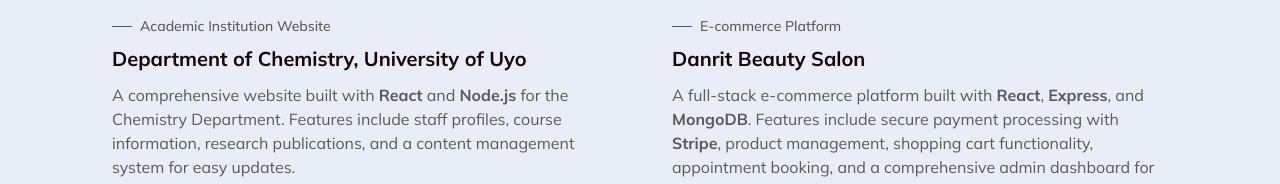
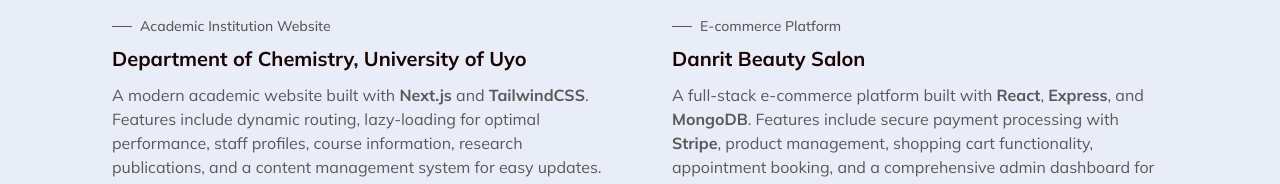
Before and after one commit to Nathaniyell/personal-portfolio, a plain HTML site: page index.html in a window 1280 px wide. Shown: the part 2850-3034 px from the top of the page. Drawn offline with nearby package versions, Linux system fonts and the light colour scheme.

Commit message:
Update Chemistry Department project description with Next.js and TailwindCSS technologies

```diff
--- a/index.html
+++ b/index.html
@@ -326,8 +326,10 @@
                   <h2 class="projects__title">Department of Chemistry, University of Uyo</h2>
 
                   <p class="projects__description">
-                     A comprehensive website built with <b>React</b> and <b>Node.js</b> for the Chemistry Department.
-                     Features include staff profiles, course information, research publications, and a content
+                     A modern academic website built with <b>Next.js</b> and <b>TailwindCSS</b>. Features include
+                     dynamic routing,
+                     lazy-loading for optimal performance, staff profiles, course information, research publications,
+                     and a content
                      management system for easy updates.
                   </p>
                </div>
```
